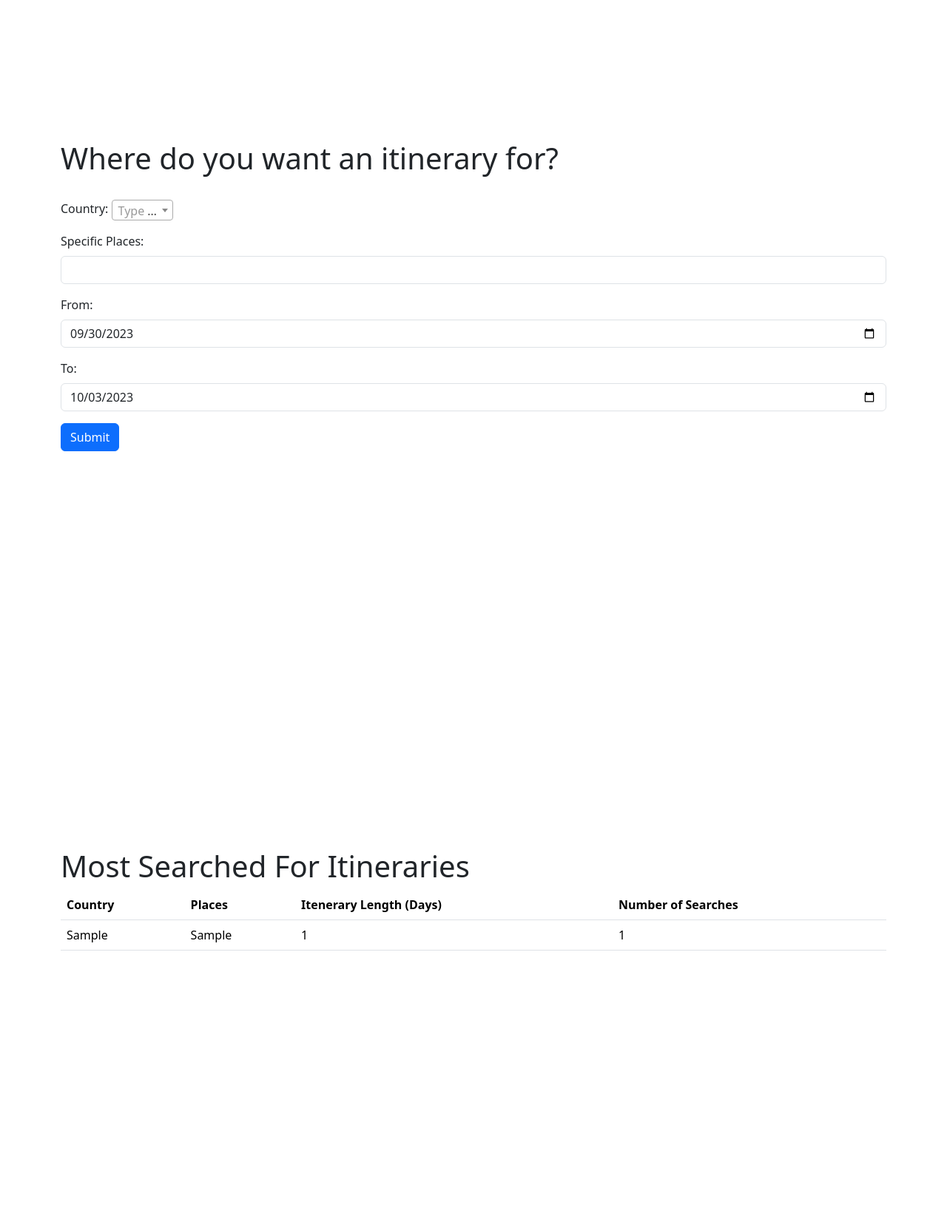
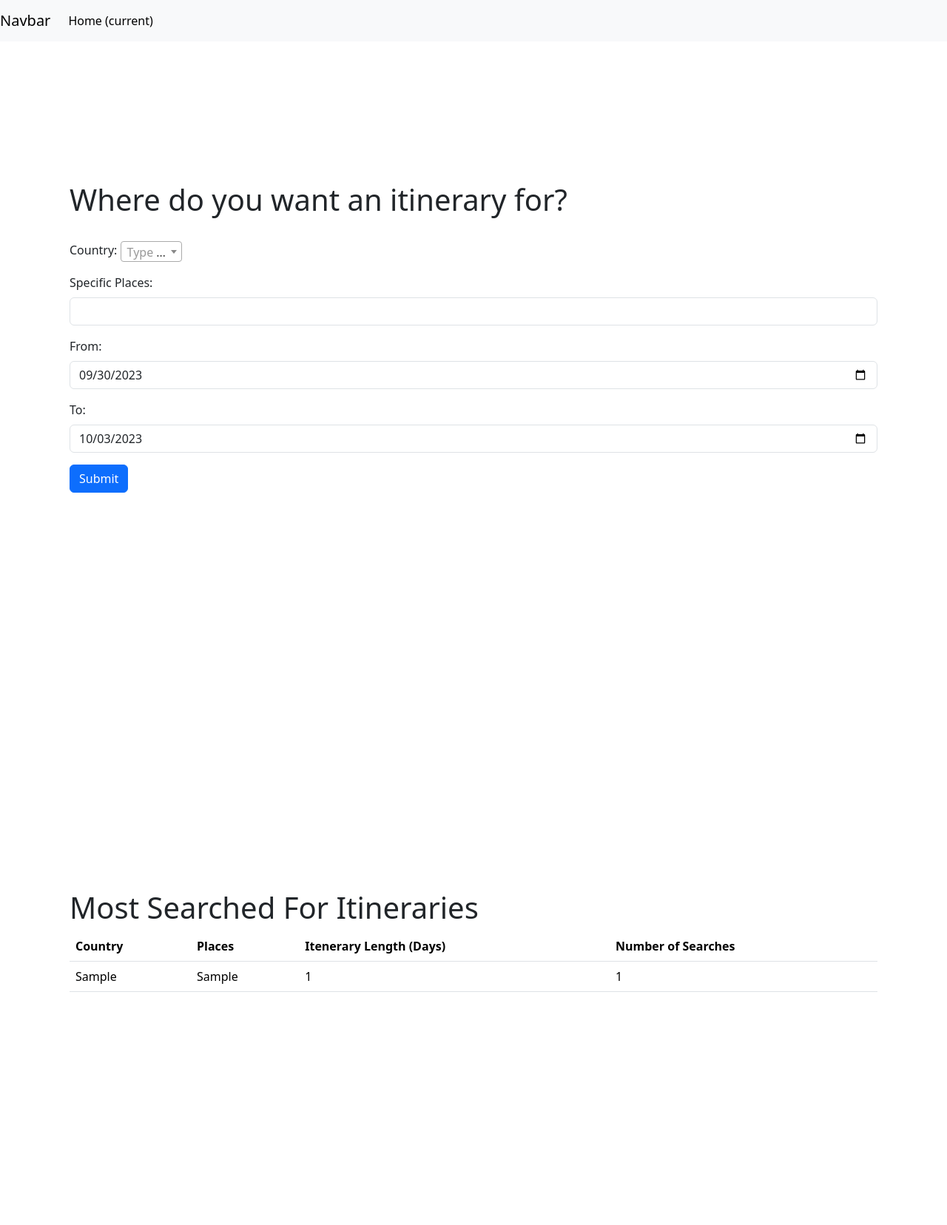
Before and after one commit to no-name-for-now/travelmate, a Flask app: page / in a window 1280 px wide. Shown: the whole page at 74% size. Before the commit the page ends 1285 px from the top, so only its background shows below. Run offline with Flask 3, Linux system fonts and the light colour scheme; tables that the repository leaves empty hold one stand-in row (values such as "Sample post"); parts of the project's set-up code (start-up, migrations or seed data) failed here and were passed over; some libraries are stand-ins or nearby versions.

Commit message:
navbar added, and started extending html

```diff
--- a/templates/home.html
+++ b/templates/home.html
@@ -21,6 +21,9 @@
   </style>
 </head>
 <body>
+  {% extends "navbar.html" %}
+  {% block title %}Home - My Travel Itenerary{% endblock %}
+  {% block content %}
   <div class="container">
     <h1>Where do you want an itinerary for?</h1>
     <form method="post" class="mt-4">
@@ -98,5 +101,7 @@
             });
         });
     </script>
+    {% endblock %}
 </body>
+
 </html>
--- /dev/null
+++ b/templates/navbar.html
@@ -0,0 +1,24 @@
+<!DOCTYPE html>
+<html>
+<head>
+    <title>{% block title %}My App{% endblock %}</title>
+</head>
+<body>
+    <nav class="navbar navbar-expand-lg navbar-light bg-light">
+        <a class="navbar-brand" href="#">Navbar</a>
+        <button class="navbar-toggler" type="button" data-toggle="collapse" data-target="#navbarNavAltMarkup" aria-controls="navbarNavAltMarkup" aria-expanded="false" aria-label="Toggle navigation">
+            <span class="navbar-toggler-icon"></span>
+        </button>
+        <div class="collapse navbar-collapse" id="navbarNavAltMarkup">
+            <div class="navbar-nav">
+                <a class="nav-item nav-link active" href="/">Home <span class="sr-only">(current)</span></a>
+            </div>
+        </div>
+    </nav>
+
+    <div class="container">
+        {% block content %}
+        {% endblock %}
+    </div>
+</body>
+</html>
```
Also changed, not shown: templates/itenerary.html (+5 -2 lines), 1 other file.
